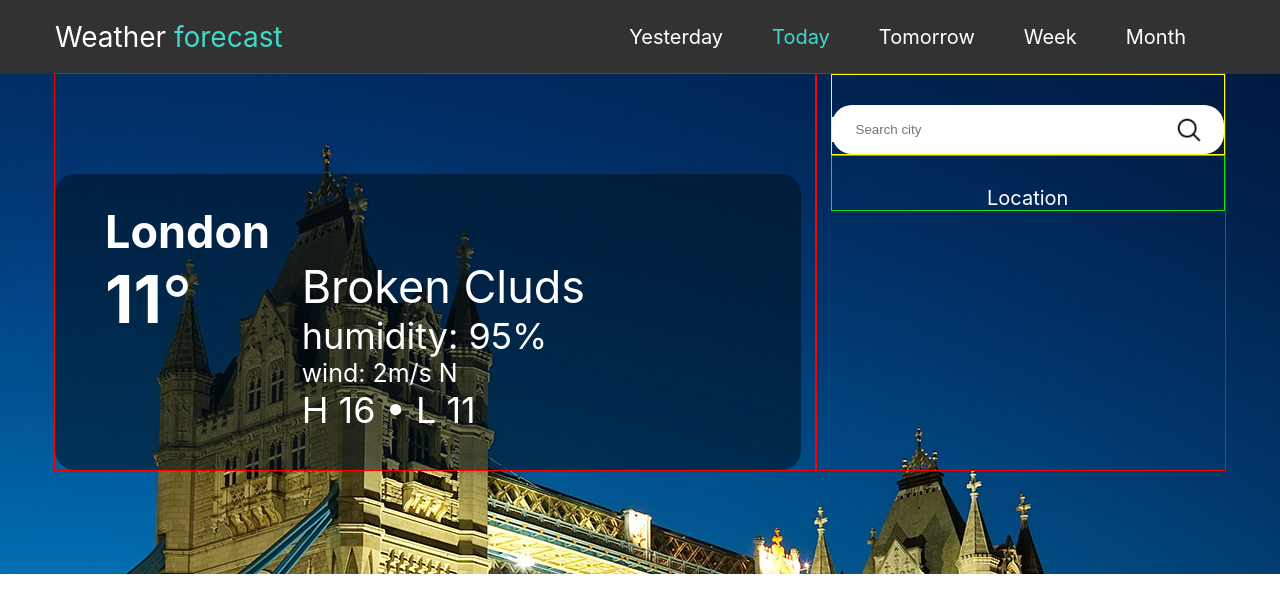
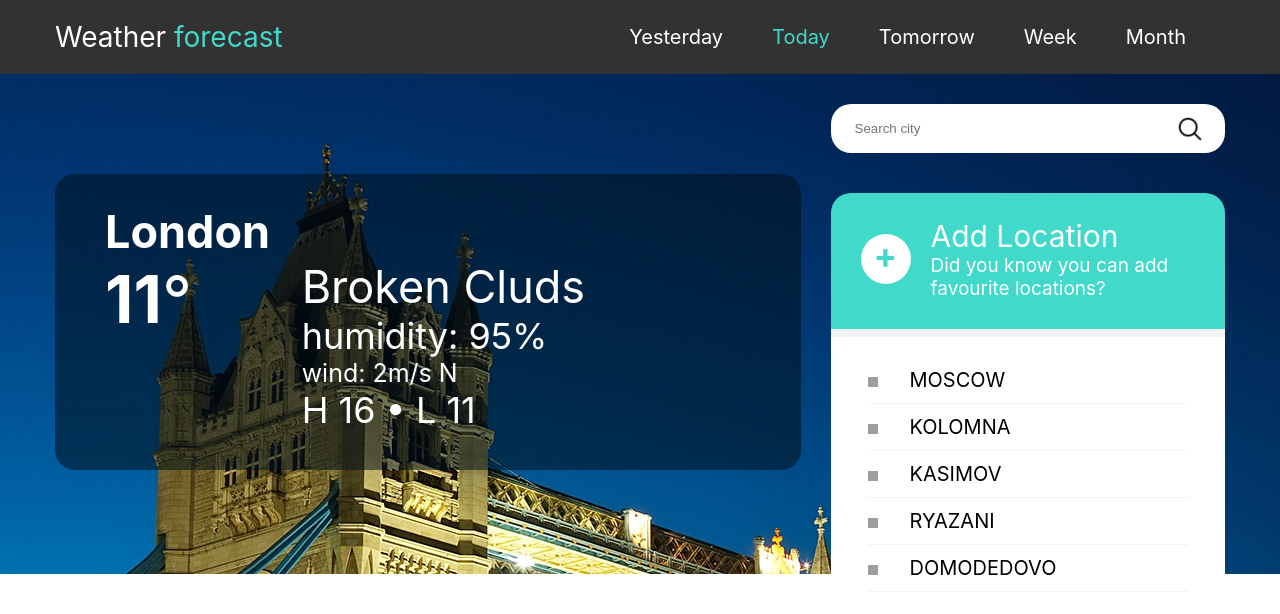
Before and after one commit to VladislavChe/weather, a React (Create React App) app: page / in a window 1280 px wide. Shown: the top 614 px of the page. Built offline with nearby package versions, Linux system fonts and the light colour scheme; grey boxes are pictures that could not be loaded.

Commit message:
add sidebar block

```diff
--- a/src/App.css
+++ b/src/App.css
@@ -2,6 +2,7 @@
 
 :root {
   --main-color: #41d9ca;
+  --transition: all 0.25s ease-out;
 }
 /* Variables-END */
 
--- a/src/components/Main/Main.module.css
+++ b/src/components/Main/Main.module.css
@@ -12,14 +12,10 @@
   display: inline-block;
   width: 65%;
   padding: 100px 15px 0px 0px;
-
-  outline: 1px solid red;
 }
 
 .sidebar {
   display: inline-block;
   width: 35%;
   padding: 0 0 0 15px;
-
-  outline: 1px solid red;
 }
--- a/src/components/Main/Sidebar/Location/Location.jsx
+++ b/src/components/Main/Sidebar/Location/Location.jsx
@@ -2,7 +2,63 @@ import React from 'react';
 import styles from './Location.module.css';
 
 const Location = () => {
-  return <div>Location</div>;
+  return (
+    <div className={styles.location}>
+      <div className={styles.add}>
+        <div className={styles.plus}>
+          <span>+</span>
+        </div>
+        <div className={styles.titleWrapper}>
+          <div className={styles.title}>Add Location</div>
+          <p className={styles.text}>
+            Did you know you can add favourite locations?
+          </p>
+        </div>
+      </div>
+      <ul className={styles.list}>
+        <li>
+          <img
+            className={styles.arrow}
+            src="https://encrypted-tbn0.gstatic.com/images?q=tbn:ANd9GcTplIN8Z-vuJrxbqFOxJUNe_CmWjVlaF4B2BQ&usqp=CAU"
+            alt="arrow"
+          />
+          <a href="#">Moscow</a>
+        </li>
+        <li>
+          <img
+            className={styles.arrow}
+            src="https://encrypted-tbn0.gstatic.com/images?q=tbn:ANd9GcTplIN8Z-vuJrxbqFOxJUNe_CmWjVlaF4B2BQ&usqp=CAU"
+            alt="arrow"
+          />
+          <a href="#">Kolomna</a>
+        </li>
+        <li>
+          <img
+            className={styles.arrow}
+            src="https://encrypted-tbn0.gstatic.com/images?q=tbn:ANd9GcTplIN8Z-vuJrxbqFOxJUNe_CmWjVlaF4B2BQ&usqp=CAU"
+            alt="arrow"
+          />
+          <a href="#">Kasimov</a>
+        </li>
+        <li>
+          <img
+            className={styles.arrow}
+            src="https://encrypted-tbn0.gstatic.com/images?q=tbn:ANd9GcTplIN8Z-vuJrxbqFOxJUNe_CmWjVlaF4B2BQ&usqp=CAU"
+            alt="arrow"
+          />
+          <a href="#">Ryazani</a>
+        </li>
+        <li>
+          <img
+            className={styles.arrow}
+            src="https://encrypted-tbn0.gstatic.com/images?q=tbn:ANd9GcTplIN8Z-vuJrxbqFOxJUNe_CmWjVlaF4B2BQ&usqp=CAU"
+            alt="arrow"
+          />
+          <a href="#">Domodedovo</a>
+        </li>
+      </ul>
+    </div>
+  );
 };
 
 export default Location;
--- a/src/components/Main/Sidebar/Location/Location.module.css
+++ b/src/components/Main/Sidebar/Location/Location.module.css
@@ -0,0 +1,109 @@
+.add {
+  border-radius: 20px 20px 0px 0px;
+  background: var(--main-color);
+  display: flex;
+  align-items: center;
+  padding: 25px 30px 29px;
+  transition: var(--transition);
+  cursor: pointer;
+  border-bottom: 8px solid #f3f3f3;
+}
+
+.add:hover {
+  background: #e17777;
+}
+
+.add:hover .plus {
+  transform: rotate(360deg);
+}
+
+.add:hover .plus {
+  color: #e17777;
+}
+
+.plus {
+  position: relative;
+  flex-shrink: 0;
+  width: 50px;
+  height: 50px;
+  background: #fff;
+  border-radius: 100%;
+  color: var(--main-color);
+  font-size: 35px;
+  font-weight: bold;
+  transition: var(--transition);
+}
+
+.plus:hover {
+  transform: rotate(360deg);
+}
+
+.plus span {
+  position: absolute;
+  top: 42%;
+  left: 50%;
+  transform: translate(-50%, -50%);
+  /* display: block; */
+  /* margin-top: -1px;
+  margin-left: -1px; */
+  line-height: 100%;
+  transition: var(--transition);
+}
+
+.titleWrapper {
+  padding-left: 20px;
+  text-align: left;
+}
+
+.title {
+  font-size: 30px;
+}
+
+.text {
+  font-size: 19px;
+}
+
+.list {
+  background: #fff;
+  color: #000;
+  border-radius: 0px 0px 20px 20px;
+  padding: 20px 37px;
+}
+
+.list li {
+  position: relative;
+  text-align: left;
+  padding: 11px 32px 11px 0;
+  border-bottom: 1px solid #f3f3f3;
+  cursor: pointer;
+}
+
+.list li:after {
+  content: '';
+  height: 100%;
+  width: 100%;
+  width: 0;
+  background: #e17777;
+  position: absolute;
+  top: 0;
+  left: 0;
+  transition: var(--transition);
+  z-index: 1;
+}
+
+.list li:hover:after {
+  width: 100%;
+}
+
+.list li a {
+  position: relative;
+  text-transform: uppercase;
+  z-index: 2;
+}
+
+.arrow {
+  display: inline-block;
+  width: 10px;
+  height: 10px;
+  margin-right: 32px;
+}
--- a/src/components/Main/Sidebar/Search/Search.module.css
+++ b/src/components/Main/Sidebar/Search/Search.module.css
@@ -12,7 +12,8 @@
 
 .input {
   text-align: left;
-  padding: 5px 0 5px 24px;
+  padding: 5px 0 5px 0;
+  margin-left: 24px;
   border: none;
   width: 80%;
   cursor: text;
--- a/src/components/Main/Sidebar/Sidebar.module.css
+++ b/src/components/Main/Sidebar/Sidebar.module.css
@@ -1,9 +1,7 @@
 .searchWrapper {
-  border: 1px solid yellow;
   padding-top: 30px;
 }
 
 .locationWrapper {
-  border: 1px solid rgb(25, 221, 18);
-  padding-top: 30px;
+  margin-top: 40px;
 }
```
